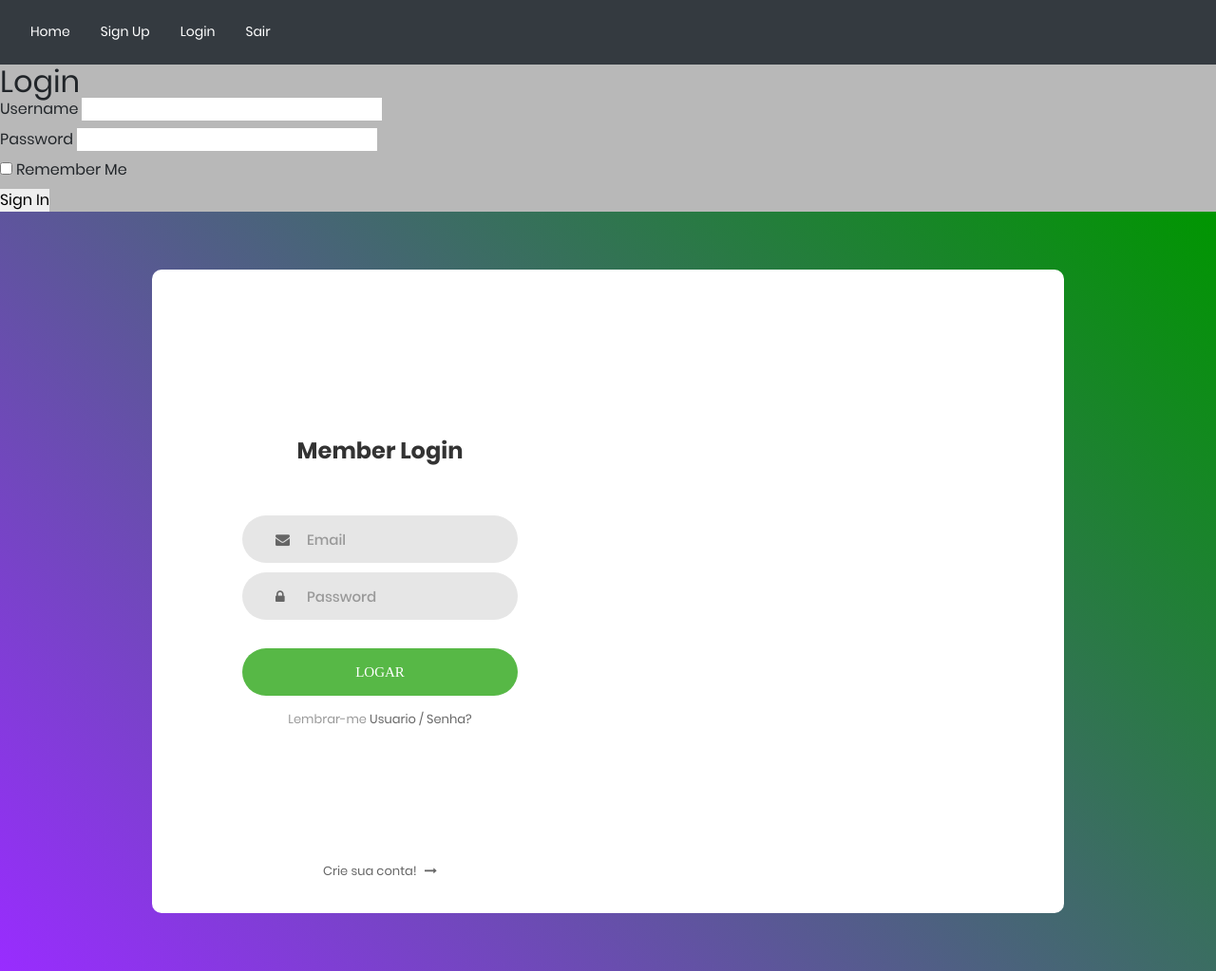
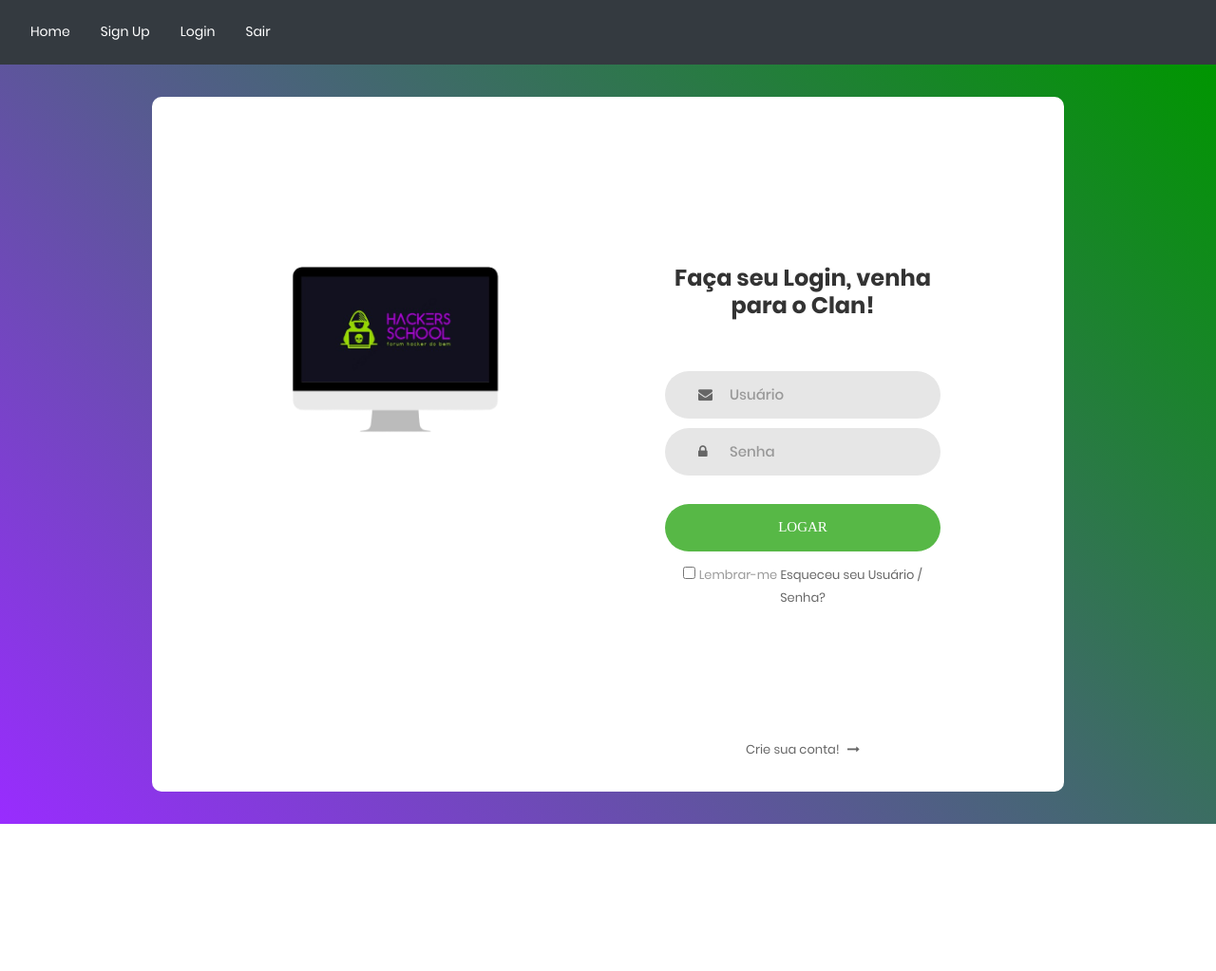
Before and after one commit to tbgbarros/PI_4SEM_2024, a Flask app: page /auth/login in a window 1280 px wide. Shown: the whole page at 95% size. After the commit the page ends 868 px from the top, so only its background shows below. Run offline with Flask 3, Linux system fonts and the light colour scheme; parts of the project's set-up code (start-up, migrations or seed data) failed here and were passed over; some libraries are stand-ins or nearby versions; some web fonts are replaced.

Commit message:
login alteracoes de layout

```diff
--- a/CODIFICAÇÃO/app/templates/auth/login.html
+++ b/CODIFICAÇÃO/app/templates/auth/login.html
@@ -3,37 +3,22 @@
 {% block title %}Login{% endblock %}
 
 {% block content %}
-<h2>Login</h2>
-<form method="POST" action="{{ url_for('auth.login') }}">
-    {{ form.hidden_tag() }}
-    <div>
-        {{ form.username.label }} {{ form.username }}
-    </div>
-    <div>
-        {{ form.password.label }} {{ form.password }}
-    </div>
-    <div>
-        {{ form.remember_me() }} {{ form.remember_me.label }}
-    </div>
-    <div>
-        {{ form.submit() }}
-    </div>
-</form>
 
 <div class="limiter">
     <div class="container-login100">
         <div class="wrap-login100">
-            <!-- <div class="login100-pic js-tilt" data-tilt>
-                <img src="{{ url_for('static', filename='images/img-01.png') }}" alt="IMG">
-            </div> -->
+            <div class="login100-pic js-tilt" data-tilt>
+                <img src="{{ url_for('static', filename='images/hackers5-2.png') }}" alt="IMG">
+            </div>
 
-            <form class="login100-form validate-form">
+            <form class="login100-form validate-form" method="POST" action="{{ url_for('auth.login') }}">
+                {{ form.hidden_tag() }}
                 <span class="login100-form-title">
-                    Member Login
+                    Faça seu Login, venha para o Clan!
                 </span>
 
-                <div class="wrap-input100 validate-input" data-validate="Valid email is required: ex@abc.xyz">
-                    <input class="input100" type="text" name="email" placeholder="Email">
+                <div class="wrap-input100 validate-input" data-validate="Entre com um usuário válido!">
+                    {{ form.username(class="input100", placeholder="Usuário") }}
                     <span class="focus-input100"></span>
                     <span class="symbol-input100">
                         <i class="fa fa-envelope" aria-hidden="true"></i>
@@ -41,7 +26,7 @@
                 </div>
 
                 <div class="wrap-input100 validate-input" data-validate="Password is required">
-                    <input class="input100" type="password" name="pass" placeholder="Password">
+                    {{ form.password(class="input100", placeholder="Senha") }}
                     <span class="focus-input100"></span>
                     <span class="symbol-input100">
                         <i class="fa fa-lock" aria-hidden="true"></i>
@@ -49,17 +34,16 @@
                 </div>
 
                 <div class="container-login100-form-btn">
-                    <button class="login100-form-btn">
+                    <button class="login100-form-btn" type="submit">
                         Logar
                     </button>
                 </div>
-                <!-- <img src="{{ url_for('static', filename='images/img-01.png') }}" alt="Logo"> -->
                 <div class="text-center p-t-12">
                     <span class="txt1">
-                        Lembrar-me
+                        {{ form.remember_me() }} Lembrar-me
                     </span>
                     <a class="txt2" href="#">
-                        Usuario / Senha?
+                        Esqueceu seu Usuário / Senha?
                     </a>
                 </div>
 
@@ -74,4 +58,5 @@
     </div>
 </div>
 
+
 {% endblock %}
--- a/CODIFICAÇÃO/app/templates/auth/signup.html
+++ b/CODIFICAÇÃO/app/templates/auth/signup.html
@@ -24,9 +24,6 @@
                     <button type="submit" class="btn btn-primary">Sign Up</button>
                 </form>
             </div>
-            <div>
-
-            </div>
         </div>
     </div>
 </div>
```
Also changed, not shown: CODIFICAÇÃO/app/templates/auth/Nova pasta/css/main.css (+75 -27 lines), CODIFICAÇÃO/app/static/images/hackers5-2.png (added), DESIGN/hackers5-1.png (added), DESIGN/hackers5-2.png (added), DESIGN/hackers5.png (added).
